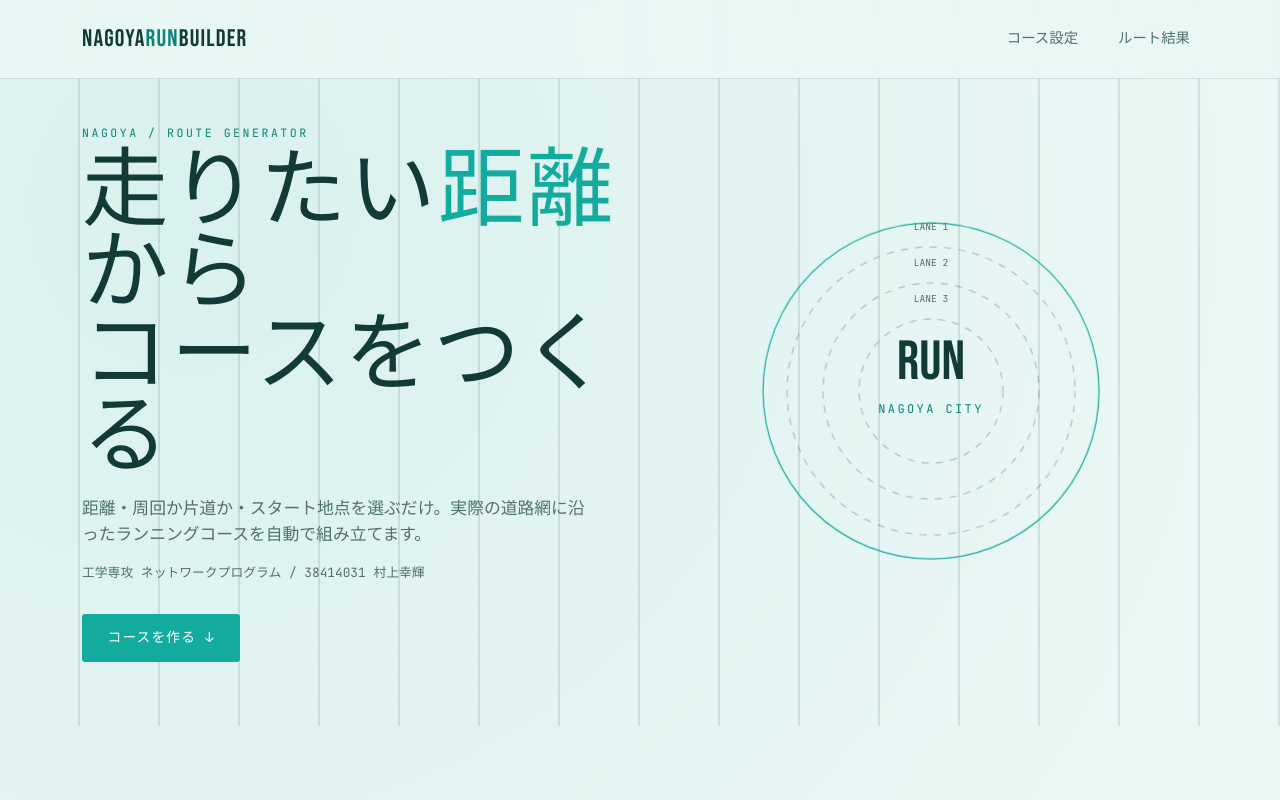
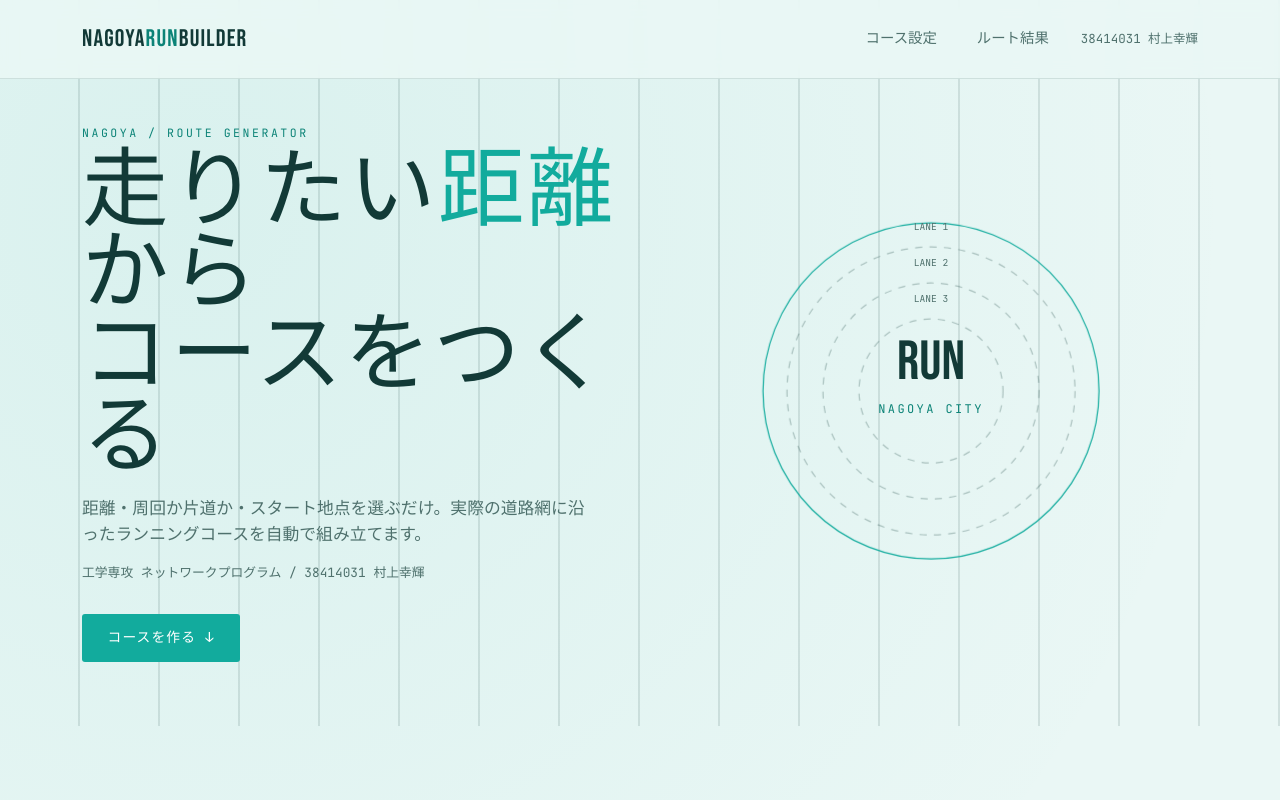
Before and after one commit to kokimu0126/nagoya-run-builder, a plain HTML site: page index.html in a window 1280 px wide. Shown: the top 800 px of the page. Drawn offline with nearby package versions, Linux system fonts and the light colour scheme.

Commit message:
Update index.html

```diff
--- a/index.html
+++ b/index.html
@@ -245,6 +245,8 @@ footer .mono{color:var(--red-soft);}
         <li class="nav-item"><a class="nav-link" href="#builder">コース設定</a></li>
         <li class="nav-item"><a class="nav-link" href="#result">ルート結果</a></li>
       </ul>
+      <span class="mono ms-md-4" style="font-size:.78rem;color:var(--muted);">38414031 村上幸輝</span>
+    </div>
     </div>
   </div>
 </nav>
```
